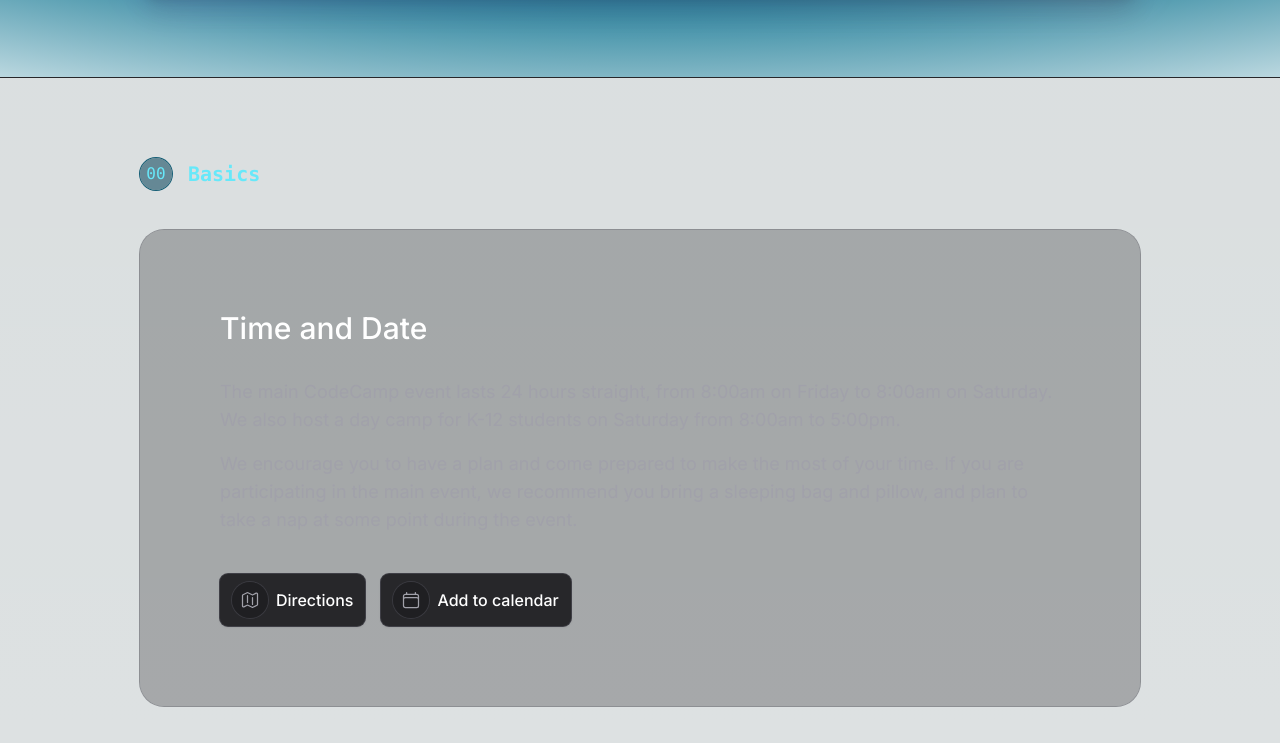
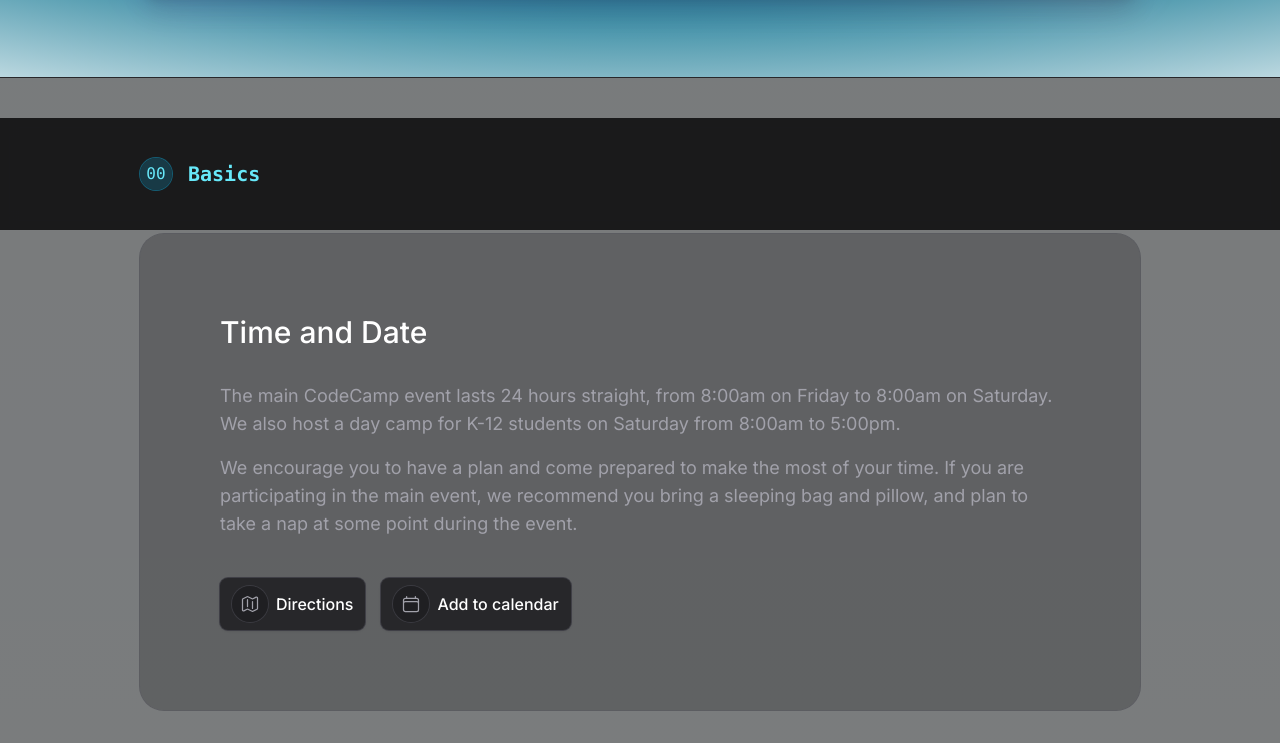
Before and after one commit to tech-threads/codecamp-website-new, a Next.js app: page /rules in a window 1280 px wide. Shown: the part 1132-1875 px from the top of the page. Built offline with nearby package versions, Linux system fonts and the light colour scheme.

Commit message:
Rules page

```diff
--- a/src/components/layout.js
+++ b/src/components/layout.js
@@ -1,3 +1,3 @@
 export const Layout = ({ children }) => (
-  <main className="w-full py-10">{children}</main>
+  <main className="bg-zinc-900/50 w-full py-10">{children}</main>
 );
--- a/src/components/number-header.js
+++ b/src/components/number-header.js
@@ -1,8 +1,16 @@
+import { Wrapper } from "@/components/wrapper";
+
 export const NumberHeader = ({ className, label, sectionNumber }) => (
-  <div className={`flex flex-row items-center ${className}`}>
-    <span className="font-mono bg-cyan-900/60 ring-1 ring-cyan-800 text-cyan-300 font-medium rounded-full w-8 h-8 aspect-square flex justify-center items-center">
-      {sectionNumber}
-    </span>
-    <h2 className="font-mono ml-4 text-xl font-bold text-cyan-300">{label}</h2>
+  <div
+    className={`bg-[#0c0c0ddd] backdrop-blur py-10 mb-1 sticky z-50 top-0 ${className}`}
+  >
+    <Wrapper className="flex flex-row items-center ">
+      <span className="font-mono bg-cyan-900/60 ring-1 ring-cyan-800 text-cyan-300 font-medium rounded-full w-8 h-8 aspect-square flex justify-center items-center">
+        {sectionNumber}
+      </span>
+      <h2 className="font-mono ml-4 text-xl font-bold text-cyan-300">
+        {label}
+      </h2>
+    </Wrapper>
   </div>
 );
--- a/src/components/wrapper.js
+++ b/src/components/wrapper.js
@@ -1,3 +1,3 @@
-export const Wrapper = ({ children }) => (
-  <div className="w-[1000px] mx-auto">{children}</div>
+export const Wrapper = ({ className, children }) => (
+  <div className={`w-[1000px] mx-auto ${className}`}>{children}</div>
 );
--- a/src/pages/rules.js
+++ b/src/pages/rules.js
@@ -34,9 +34,9 @@
         </Wrapper>
       </GradientSectionFull>
       <GradientSection>
+        <NumberHeader className="mt-10" label="Basics" sectionNumber="00" />
         <Wrapper>
-          <NumberHeader className="mt-20" label="Basics" sectionNumber="00" />
-          <Section sectionTitle="Time and Date" className="my-10">
+          <Section sectionTitle="Time and Date" className="mb-10">
             <div className="mb-4">
               The main CodeCamp event lasts 24 hours straight, from 8:00am on
               Friday to 8:00am on Saturday. We also host a day camp for K-12
@@ -185,13 +185,13 @@
         </Wrapper>
       </GradientSection>
       <GradientSection>
-        <Wrapper>
         <NumberHeader
           className="mt-20"
           label="Code of Conduct"
           sectionNumber="01"
         />
-          <Section sectionTitle="Conduct" className="my-10">
+        <Wrapper>
+          <Section sectionTitle="Conduct" className="mb-10">
             <div className="mb-4">
               We try our best to make CodeCamp a safe, welcoming, and fun
               environment for everyone involved. We expect all participants to
@@ -306,13 +306,13 @@
       </GradientSection>
 
       <GradientSection>
-        <Wrapper>
         <NumberHeader
           className="mt-20"
           label="Event Rules"
           sectionNumber="02"
         />
-          <Section sectionTitle="24 Hours" className="my-10">
+        <Wrapper>
+          <Section sectionTitle="24 Hours" className="mb-10">
             <div className="mb-4">
               Each team has exactly 24 hours to develop their project during
               CodeCamp. Throughout the 24-hour period, mentors and staff will be
@@ -386,13 +386,13 @@
       </GradientSection>
 
       <GradientSection>
-        <Wrapper>
         <NumberHeader
           className="mt-20"
           label="Getting Ready"
           sectionNumber="03"
         />
-          <Section sectionTitle="Team prep" className="my-10">
+        <Wrapper>
+          <Section sectionTitle="Team prep" className="mb-10">
             <div className="mb-4">
               We encourage you to come prepared with a team and a project idea.
               You are more than welcome to spend time preparing for the event
@@ -437,15 +437,15 @@
       </GradientSection>
 
       <GradientSection>
-        <Wrapper>
         <NumberHeader
           className="mt-20"
           label="Odds and Ends"
           sectionNumber="04"
         />
+        <Wrapper>
           <Section
             sectionTitle="Heads up about noise and sensory"
-            className="my-10"
+            className="mb-10"
           >
             <div className="mb-4">
               CodeCamp is a busy, noisy, and crowded event. If you have any
```
Lines whose indentation alone changed are shown as unchanged.
